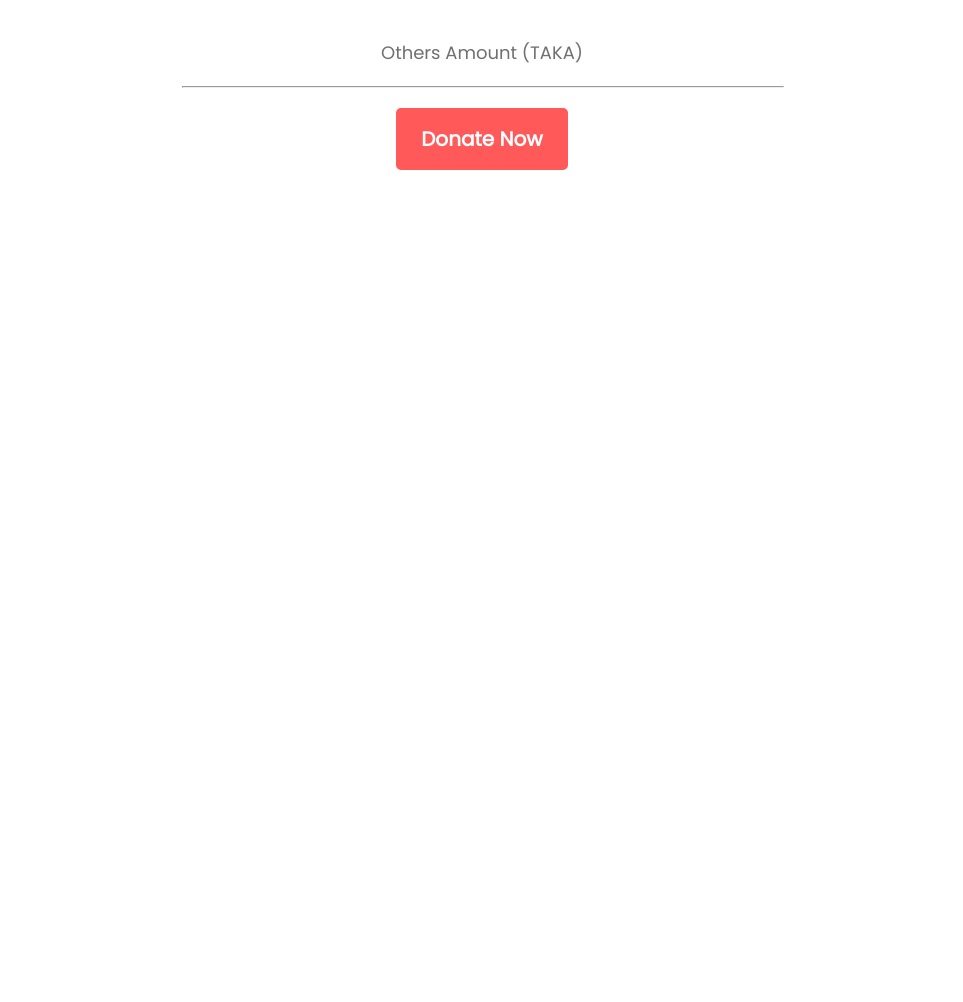
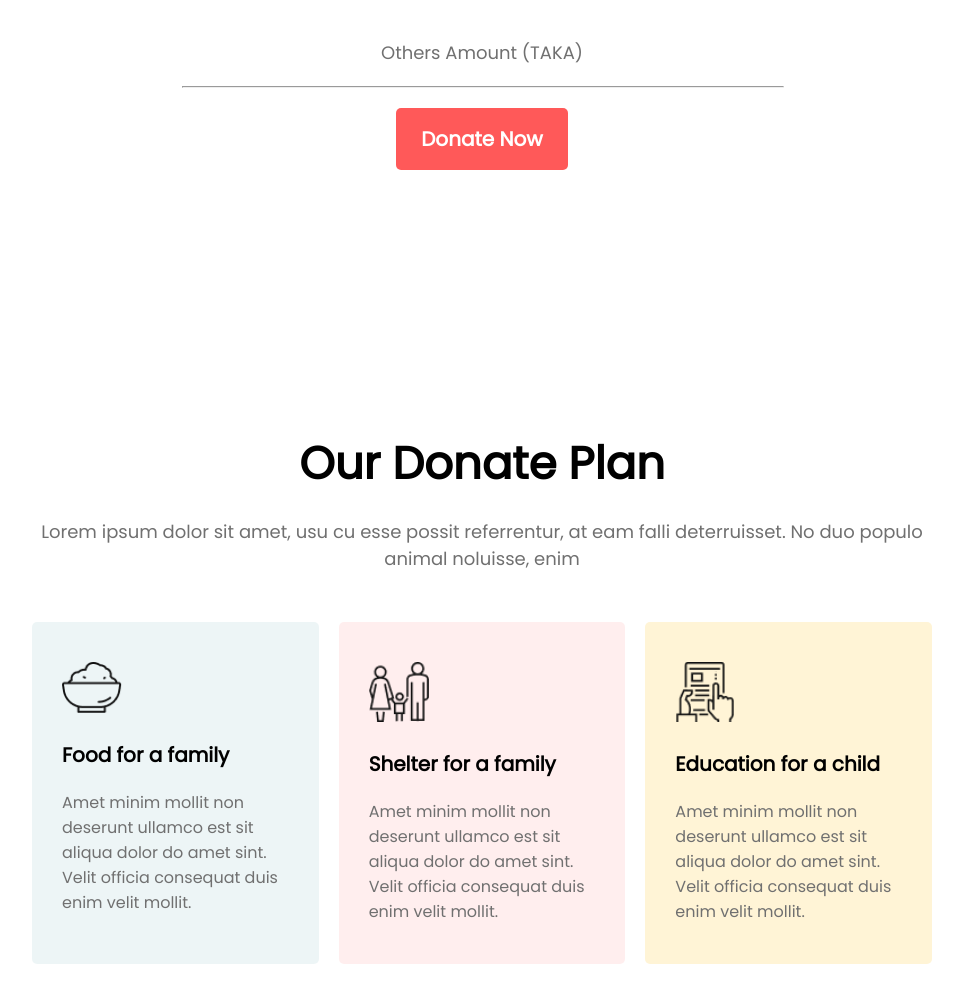
Before and after one commit to Ziaul-hasan/donation, a plain HTML site: page index.html in a window 1280 px wide. Shown: the part 1200-2202 px from the top of the page, without its empty margins (158-1121 px from the left). Before the commit the page ends 1500 px from the top, so only its background shows below. Drawn offline with Linux system fonts and the light colour scheme; files whose address does not match are found by name.

Commit message:
plannig section done

```diff
--- a/index.html
+++ b/index.html
@@ -17,6 +17,7 @@
         </section>
     </header>
     <main>
+        <!-- danate section -->
         <section class="donate">
             <h2 class="donate-title">Donate Today</h2>
             <p class="donate-info">Lorem ipsum dolor sit amet, usu cu esse possit referrentur, at eam falli deterruisset. No duo populo animal noluisse, enim</p>
@@ -31,6 +32,28 @@
             <hr>
             <button class="btn-primary">Donate Now</button>
         </section>
+        <!-- plan section -->
+        <section class="plan">
+            <h2 class="plan-title">Our Donate Plan</h2>
+            <p class="plan-info">Lorem ipsum dolor sit amet, usu cu esse possit referrentur, at eam falli deterruisset. No duo populo animal noluisse, enim</p>
+            <div class="card">
+                <div class="card-box" id="green">
+                    <img src="icons/food.png" alt="">
+                    <h2 class="box-title">Food for a family</h2>
+                    <p class="box-info">Amet minim mollit non deserunt ullamco est sit aliqua dolor do amet sint. Velit officia consequat duis enim velit mollit.</p>
+                </div>
+                <div class="card-box" id="pink">
+                    <img src="icons/shelter.png" alt="">
+                    <h2 class="box-title">Shelter for a family</h2>
+                    <p class="box-info">Amet minim mollit non deserunt ullamco est sit aliqua dolor do amet sint. Velit officia consequat duis enim velit mollit.</p>
+                </div>
+                <div class="card-box" id="orange">
+                    <img src="icons/Frame-1.png" alt="">
+                    <h2 class="box-title">Education for a child</h2>
+                    <p class="box-info">Amet minim mollit non deserunt ullamco est sit aliqua dolor do amet sint. Velit officia consequat duis enim velit mollit.</p>
+                </div>
+            </div>
+        </section>
     </main>
     <footer>
 
--- a/styles/style.css
+++ b/styles/style.css
@@ -96,3 +96,54 @@ hr{
     margin-bottom: 20px;
     color: #dadada;
 }
+
+/* plan section styles */
+.plan{
+    padding: 130px 150px;
+}
+.plan-title{
+    font-size: 45px;
+    font-weight: 700;
+    margin-bottom: 20px;
+    text-align: center;
+}
+.plan-info{
+    font-size: 18px;
+    font-weight: 400;
+    color: #707070;
+    margin-bottom: 50px;
+    text-align: center;
+}
+.card{
+    display: flex;
+    justify-content: space-around;
+    gap: 20px;
+    margin: 20px 0;
+}
+.card-box{
+    padding: 40px 30px;
+    border-radius: 5px;
+}
+#green{
+    background-color: rgba(79, 157, 166, 0.1);
+}
+#pink{
+    background-color: rgba(255, 89, 89, 0.1);;
+}
+#orange{
+    background-color: #FFF4D6;
+}
+.card-box img{
+    width: 60px;
+    margin-bottom: 20px;
+}
+.box-title{
+    font-size: 20px;
+    font-weight: 600;
+    margin-bottom: 20px;
+}
+.box-info{
+    font-size: 16px;
+    font-weight: 400;
+    color: #707070;
+}
```
